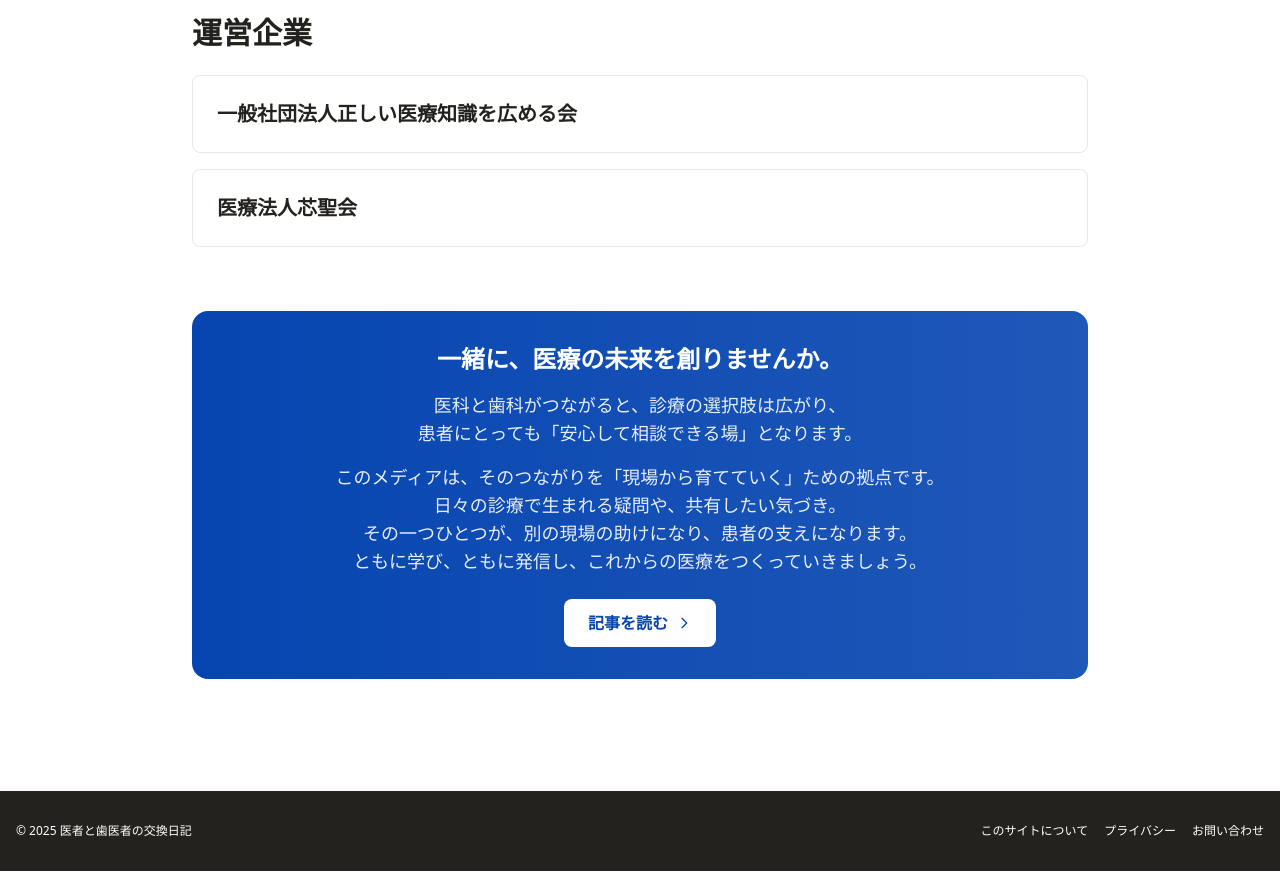
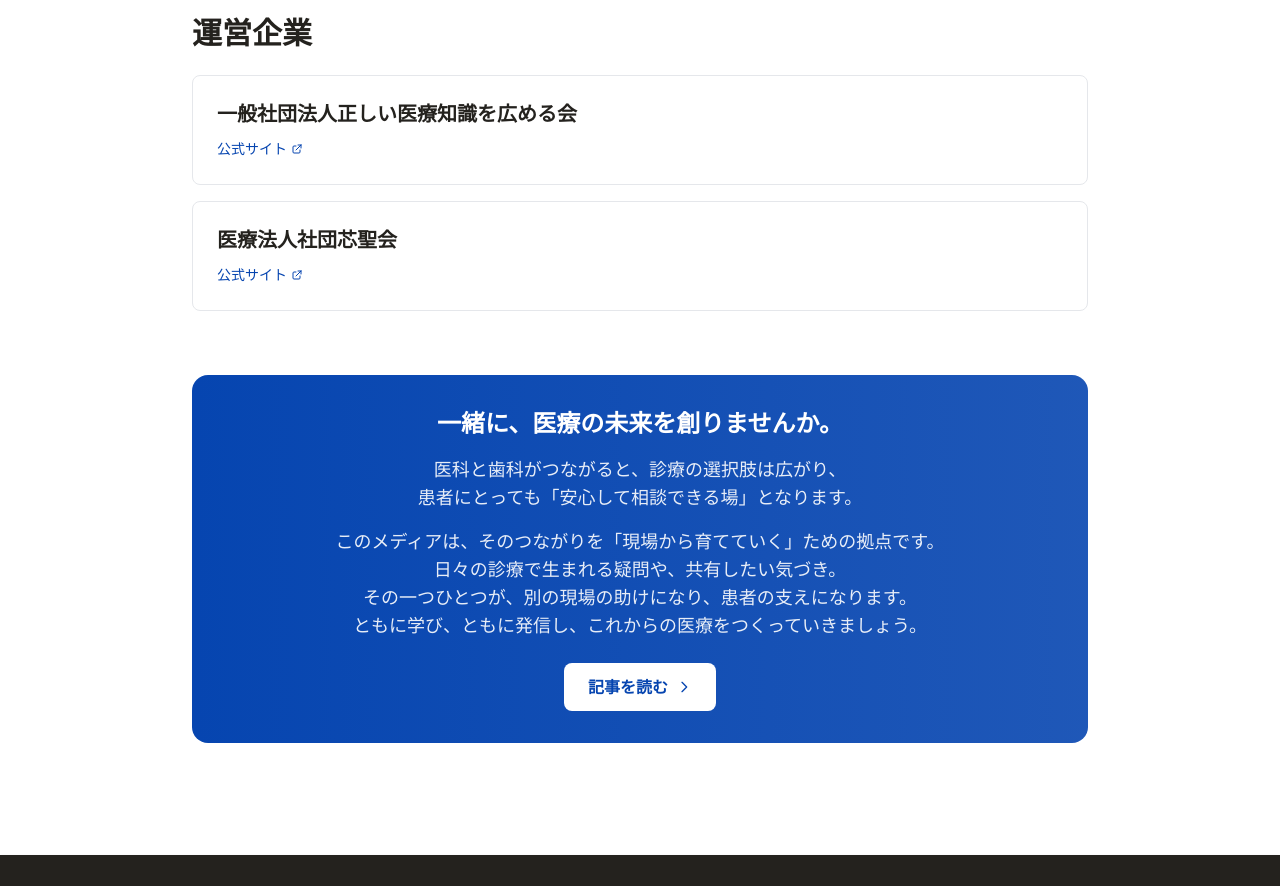
Before and after one commit to Rikublender3d/med-dent-hub, a Next.js app: page /about in a window 1280 px wide. Shown: the part 3200-4086 px from the top of the page. Built offline with nearby package versions, Linux system fonts and the light colour scheme; no server answers.

Commit message:
feat:add link

```diff
--- a/src/app/about/page.tsx
+++ b/src/app/about/page.tsx
@@ -307,16 +307,58 @@
               <div>
                 <div className="space-y-4">
                   <div className="rounded-lg border border-gray-200 bg-white p-6">
-                    <h3 className="text-xl font-semibold text-[color:var(--foreground)]">
+                    <h3 className="mb-2 text-xl font-semibold text-[color:var(--foreground)]">
                       一般社団法人
                       <SpBr />
                       正しい医療知識を広める会
                     </h3>
+                    <a
+                      href="https://tadashiiiryou.or.jp/"
+                      target="_blank"
+                      rel="noopener noreferrer"
+                      className="inline-flex items-center gap-1 text-sm font-medium text-[color:var(--accent)] hover:underline"
+                    >
+                      公式サイト
+                      <svg
+                        className="h-3 w-3"
+                        fill="none"
+                        stroke="currentColor"
+                        viewBox="0 0 24 24"
+                      >
+                        <path
+                          strokeLinecap="round"
+                          strokeLinejoin="round"
+                          strokeWidth={2}
+                          d="M10 6H6a2 2 0 00-2 2v10a2 2 0 002 2h10a2 2 0 002-2v-4M14 4h6m0 0v6m0-6L10 14"
+                        />
+                      </svg>
+                    </a>
                   </div>
                   <div className="rounded-lg border border-gray-200 bg-white p-6">
-                    <h3 className="text-xl font-semibold text-[color:var(--foreground)]">
-                      医療法人芯聖会
+                    <h3 className="mb-2 text-xl font-semibold text-[color:var(--foreground)]">
+                      医療法人社団芯聖会
                     </h3>
+                    <a
+                      href="https://shinsei-kai.jp/"
+                      target="_blank"
+                      rel="noopener noreferrer"
+                      className="inline-flex items-center gap-1 text-sm font-medium text-[color:var(--accent)] hover:underline"
+                    >
+                      公式サイト
+                      <svg
+                        className="h-3 w-3"
+                        fill="none"
+                        stroke="currentColor"
+                        viewBox="0 0 24 24"
+                      >
+                        <path
+                          strokeLinecap="round"
+                          strokeLinejoin="round"
+                          strokeWidth={2}
+                          d="M10 6H6a2 2 0 00-2 2v10a2 2 0 002 2h10a2 2 0 002-2v-4M14 4h6m0 0v6m0-6L10 14"
+                        />
+                      </svg>
+                    </a>
                   </div>
                 </div>
               </div>
```
